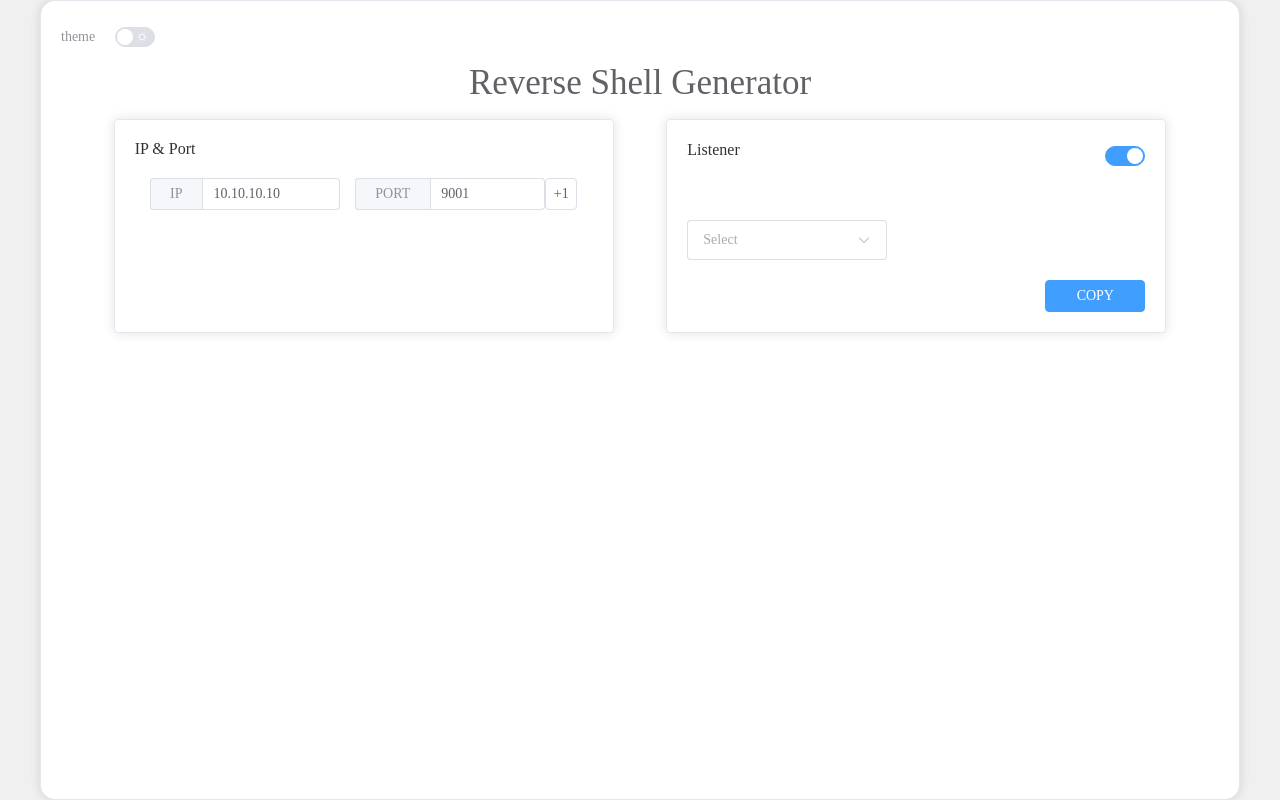
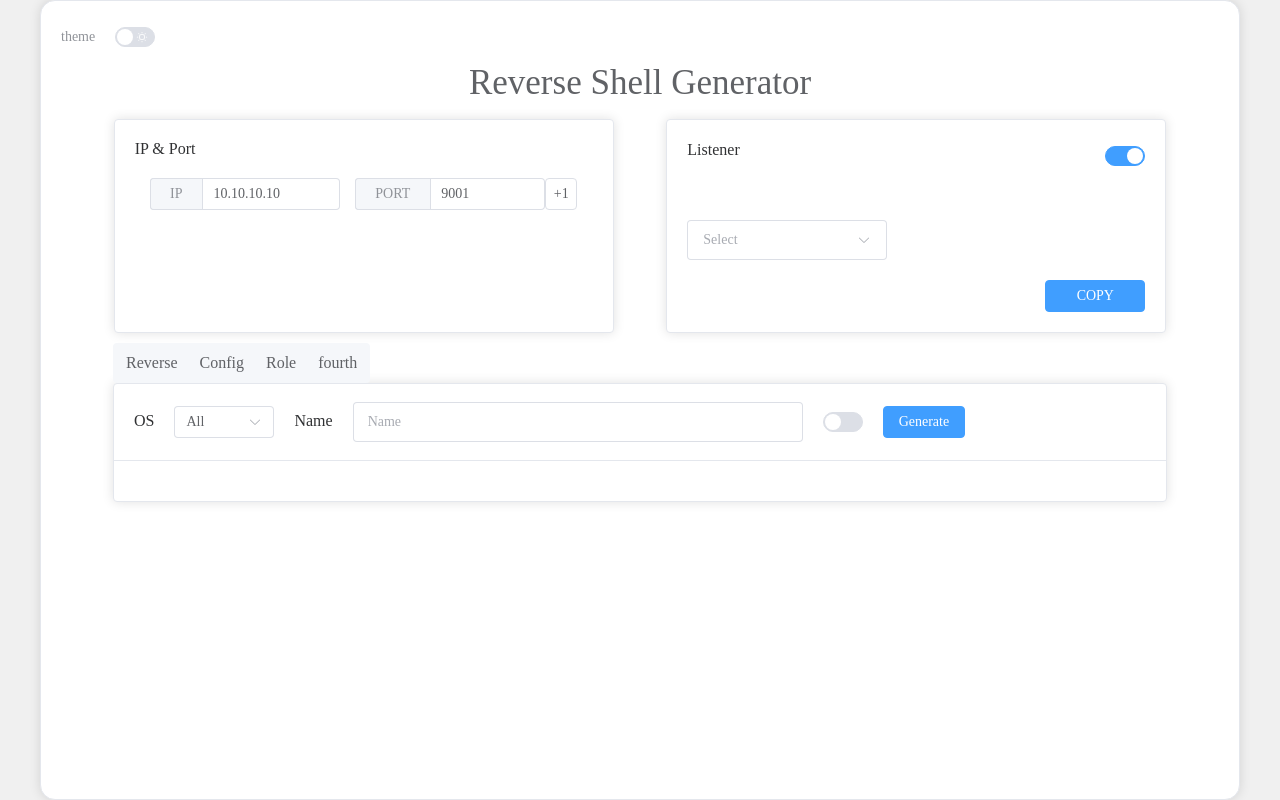
Before and after one commit to Eviden0/Reverse-Shell-Generator-To-Vue, a Vue app: page / in a window 1280 px wide. Built offline with nearby package versions, Linux system fonts and the light colour scheme.

Commit message:
加了点乱七八糟的东西

```diff
--- a/src/components/MainBoard.vue
+++ b/src/components/MainBoard.vue
@@ -8,6 +8,7 @@
             <el-text class="mx-1">Reverse Shell Generator</el-text>
         </div>
         <setting />
+        <Nav />
     </el-card>
 </template>
 
@@ -18,6 +19,7 @@ import { Sunny, Moon } from '@element-plus/icons-vue';
 import { useDark, useToggle } from '@vueuse/core'
 import { useDataStore } from '../store/data';
 import Setting from './Setting.vue';
+import Nav from './Nav/index.vue';
 const dataStore = useDataStore()
 const isDark = useDark()
 const toggleDark = useToggle(isDark)
--- /dev/null
+++ b/src/components/Nav/Card.vue
@@ -0,0 +1,74 @@
+<template>
+    <el-card shadow="always">
+        <template #header>
+            <div class="card-header">
+                <div class="topBar">
+                    <span class="OS">OS</span>
+                    <!-- <el-select v-model="os" placeholder="Select" size="default" style="width: 100px;" class="select">
+                        <el-option v-for="item in osList" :key="item.value" :label="item.label" :value="item.value" />
+                    </el-select> -->
+
+                    <el-select class=select v-model="os" :empty-values="[null, undefined]" :value-on-clear="null"
+                        clearable placeholder="Select" style="width: 100px" @clear="handleClear">
+                        <el-option v-for="item in osList" :key="item.value" :label="item.label" :value="item.value" />
+                    </el-select>
+                    <span>Name</span>
+                    <el-input class=input v-model="name" placeholder="Name" size="large"></el-input>
+                    <el-switch class="switch" v-model="isDark" :active-icon="Moon" :inactive-icon="Sunny" inline-prompt
+                        @change="toggleDark" />
+                    <el-button type="primary" @click="generate">Generate</el-button>
+                </div>
+            </div>
+        </template>
+    </el-card>
+
+</template>
+
+<script setup lang='js'>
+import { ref } from 'vue'
+const name = ref('')
+const os = ref('')
+
+const osList = [
+    {
+        value: '',
+        label: 'All',
+    },
+    {
+        value: 'Linux',
+        label: 'Linux',
+    },
+    {
+        value: 'Windows',
+        label: 'Windows',
+    },
+    {
+        value: 'Mac',
+        label: 'Mac',
+    },
+]
+</script>
+
+<style lang="scss" scoped>
+.topbar {
+    display: flex;
+}
+
+.card {
+    // width: 100%;
+    height: 100%;
+    background-color: gray;
+}
+
+span,
+.select,
+.input,
+.switch {
+    margin-right: 20px;
+}
+
+.input {
+    min-width: 200px;
+    max-width: 450px;
+}
+</style>
--- /dev/null
+++ b/src/components/Nav/index.vue
@@ -0,0 +1,30 @@
+<template>
+    <div class="Nav">
+        <el-segmented v-model="value" :options="options" size="large" />
+        <Card />
+    </div>
+
+
+</template>
+
+<script setup lang='ts'>
+import Card from './Card.vue';
+import { ref } from 'vue'
+
+const value = ref('Mon')
+
+const options = [
+    'Reverse',
+    'Config',
+    'Role',
+    'fourth',
+]
+
+</script>
+
+<style lang="scss" scoped>
+.Nav {
+    width: 100%;
+    padding: 0 52px;
+}
+</style>
```
Also changed, not shown: src/components/Nav/Reverse.vue (added, +9 -0 lines).
